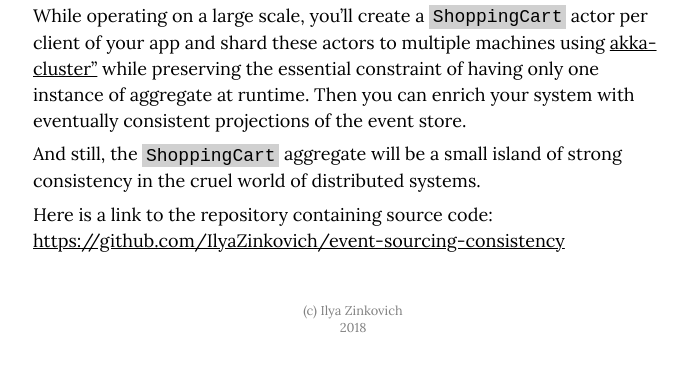
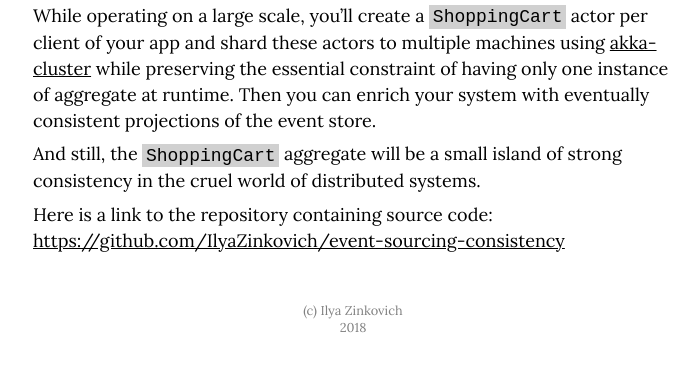
Before and after one commit to IlyaZinkovich/ilyazinkovich.github.io, a Jekyll site: the page built from _posts/2018/may/2018-05-26-event-sourcing-consistency.md, in a window 1280 px wide and 900 px high, scrolled down 2261 px, cut to the strip 532-900 px from the top of the window. Shown: the whole strip, without its empty margins (287-986 px from the left). Built offline with Jekyll 4.4.1, drawn with Linux system fonts in a browser that asks for light colours; comment, search, counter and statistics services are not loaded.

Commit message:
Removed useless quotation mark

```diff
--- a/_posts/2018/may/2018-05-26-event-sourcing-consistency.md
+++ b/_posts/2018/may/2018-05-26-event-sourcing-consistency.md
@@ -56,7 +56,7 @@ The following test proves the strong consistency of this solution.
 
 {% gist 620f977331d4c7eb7bf94cbd0e743d89 %}
 
-While operating on a large scale, you'll create a `ShoppingCart` actor per client of your app and shard these actors to multiple machines using [akka-cluster"](https://doc.akka.io/docs/akka/2.5/cluster-usage.html) while preserving the essential constraint of having only one instance of aggregate at runtime. Then you can enrich your system with eventually consistent projections of the event store.
+While operating on a large scale, you'll create a `ShoppingCart` actor per client of your app and shard these actors to multiple machines using [akka-cluster](https://doc.akka.io/docs/akka/2.5/cluster-usage.html) while preserving the essential constraint of having only one instance of aggregate at runtime. Then you can enrich your system with eventually consistent projections of the event store.
 
 And still, the `ShoppingCart` aggregate will be a small island of strong consistency in the cruel world of distributed systems.
 
```
